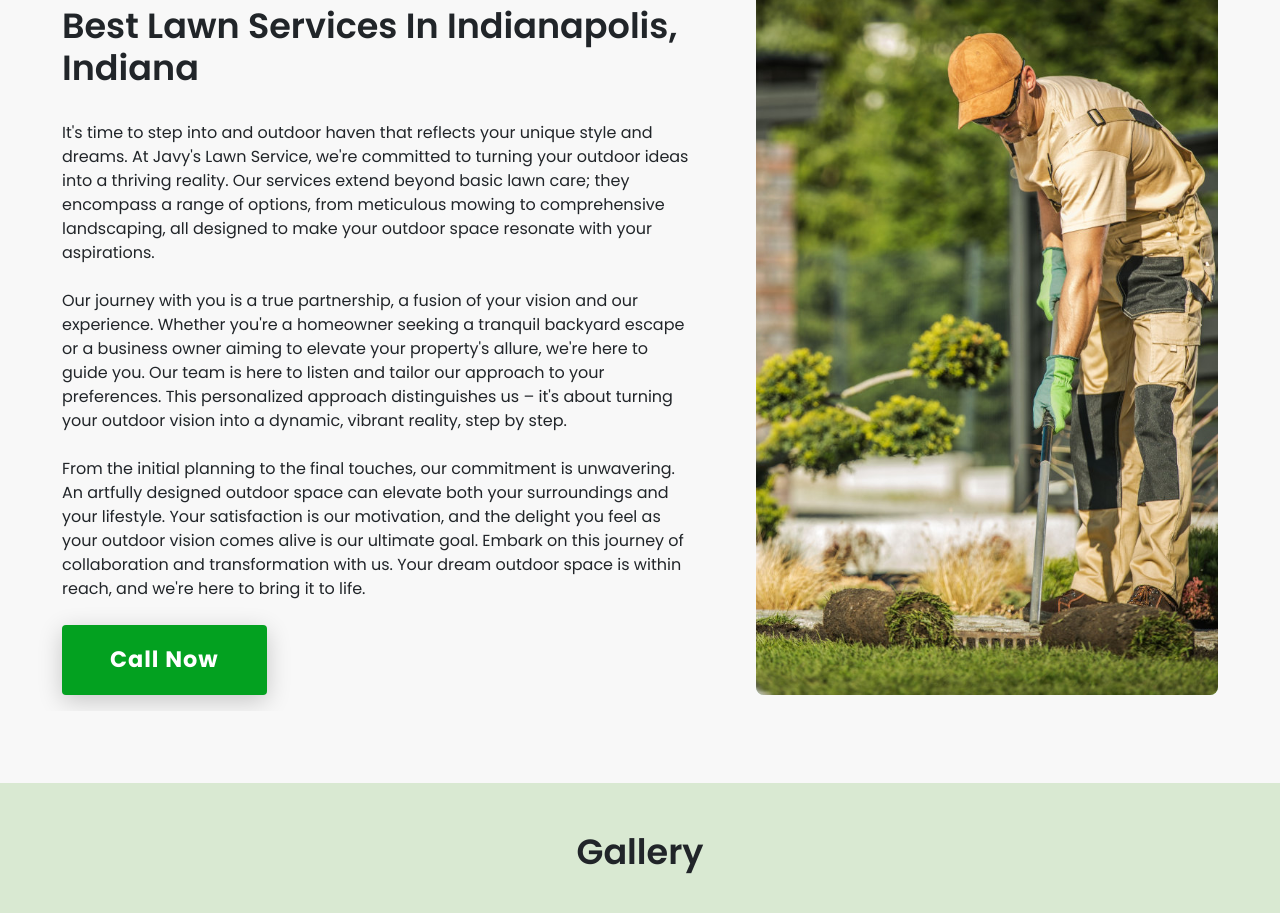
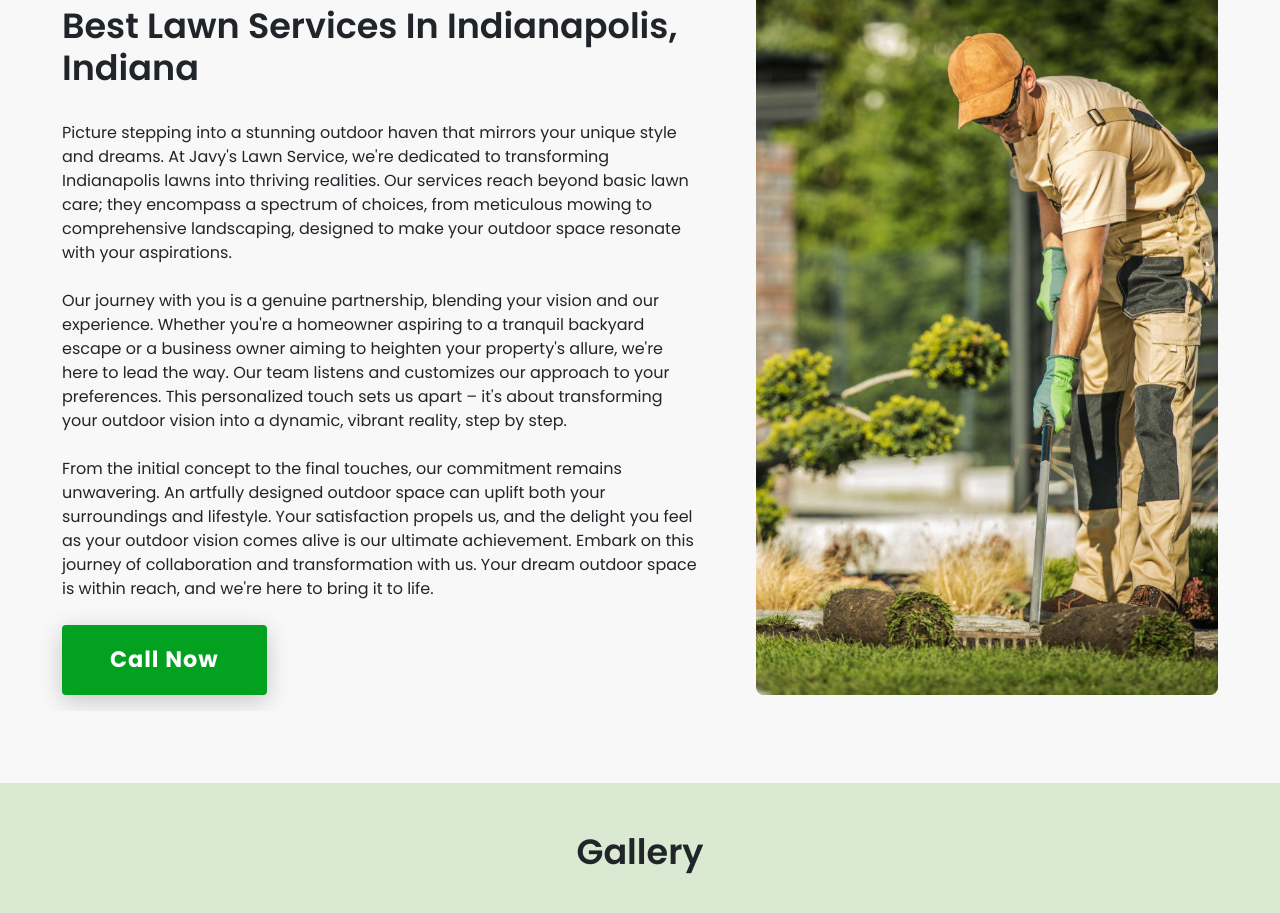
Before and after one commit to shekhar-stha/javy-lawn-services, a website: page index.html in a window 1280 px wide. Shown: the part 4190-5103 px from the top of the page. Drawn offline with nearby package versions, Linux system fonts and the light colour scheme.

Commit message:
feat: changed description

```diff
--- a/index.html
+++ b/index.html
@@ -143,7 +143,7 @@
             <div class="flex">
                 <div class="column position-relative">
                     <div class="img-div">
-                        <img src="/img/commercial-building.png" alt="Commerical Building">
+                        <img src="/img/commercial-building.png" alt="Commercial Building">
                     </div>
                     <div class="info-div">
                         <h3>Commercial Services</h3>
@@ -440,24 +440,23 @@
                     <p class="sub-header">Bringing Your Outdoor Visions to Life</p>
                     <h3 class="header">Best Lawn Services in Indianapolis, Indiana</h3>
 
-                    <p>It's time to step into and outdoor haven that reflects your unique style and dreams. At Javy's
-                        Lawn
-                        Service, we're committed to turning your outdoor ideas into a thriving reality. Our services
-                        extend beyond basic lawn care; they encompass a range of options, from meticulous mowing to
-                        comprehensive landscaping, all designed to make your outdoor space resonate with your
+                    <p>Picture stepping into a stunning outdoor haven that mirrors your unique style and dreams. At
+                        Javy's Lawn Service, we're dedicated to transforming Indianapolis lawns into thriving realities.
+                        Our services reach beyond basic lawn care; they encompass a spectrum of choices, from meticulous
+                        mowing to comprehensive landscaping, designed to make your outdoor space resonate with your
                         aspirations.
                         <br><br>
-                        Our journey with you is a true partnership, a fusion of your vision and our experience. Whether
-                        you're a homeowner seeking a tranquil backyard escape or a business owner aiming to elevate your
-                        property's allure, we're here to guide you. Our team is here to listen and tailor our approach
-                        to your preferences. This personalized approach distinguishes us – it's about turning your
+                        Our journey with you is a genuine partnership, blending your vision and our experience. Whether
+                        you're a homeowner aspiring to a tranquil backyard escape or a business owner aiming to heighten
+                        your property's allure, we're here to lead the way. Our team listens and customizes our approach
+                        to your preferences. This personalized touch sets us apart – it's about transforming your
                         outdoor vision into a dynamic, vibrant reality, step by step.
                         <br><br>
-                        From the initial planning to the final touches, our commitment is unwavering. An artfully
-                        designed outdoor space can elevate both your surroundings and your lifestyle. Your satisfaction
-                        is our motivation, and the delight you feel as your outdoor vision comes alive is our ultimate
-                        goal. Embark on this journey of collaboration and transformation with us. Your dream outdoor
-                        space is within reach, and we're here to bring it to life.
+                        From the initial concept to the final touches, our commitment remains unwavering. An artfully
+                        designed outdoor space can uplift both your surroundings and lifestyle. Your satisfaction
+                        propels us, and the delight you feel as your outdoor vision comes alive is our ultimate
+                        achievement. Embark on this journey of collaboration and transformation with us. Your dream
+                        outdoor space is within reach, and we're here to bring it to life.
                     </p>
 
                     <div>
```
